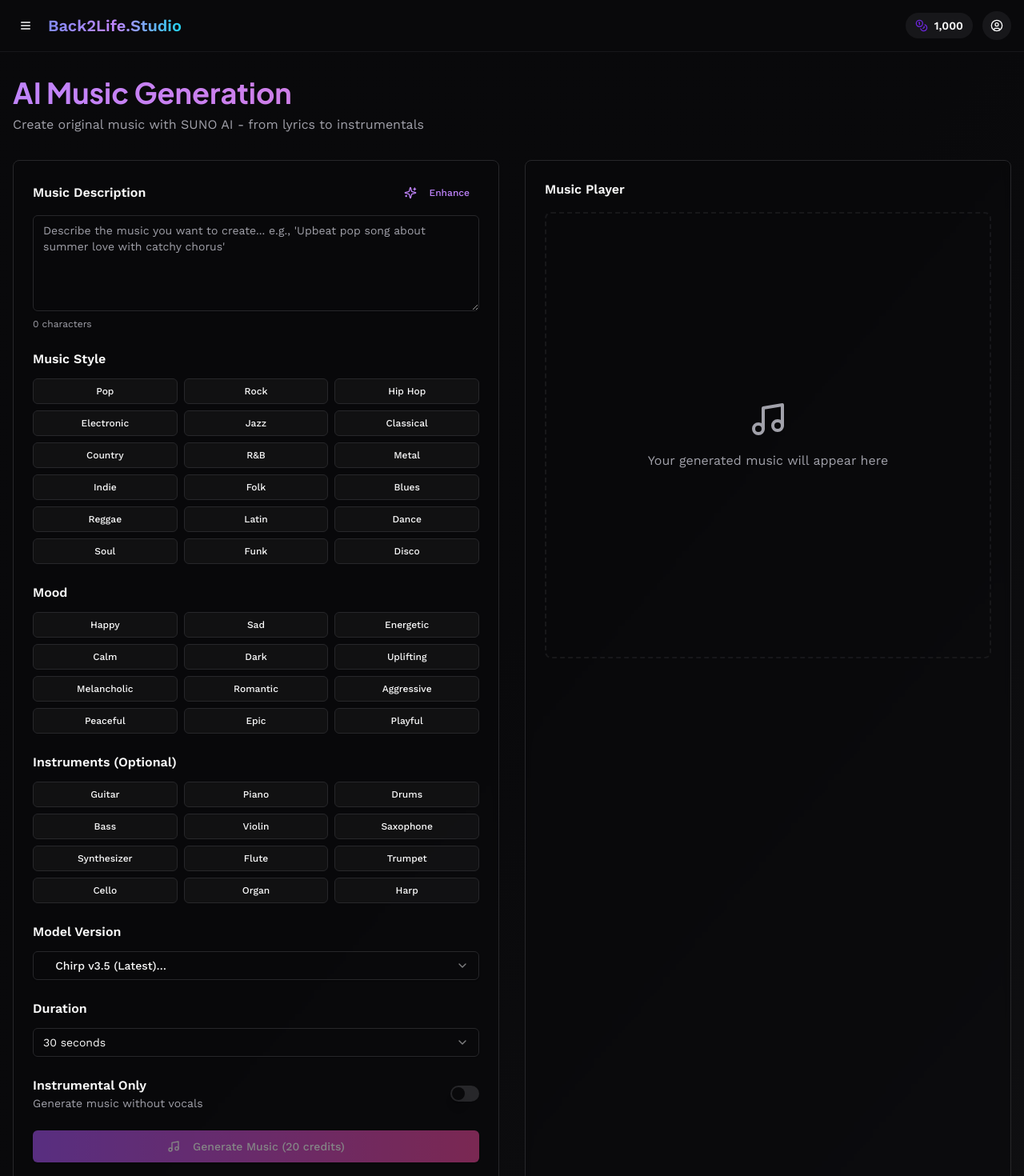
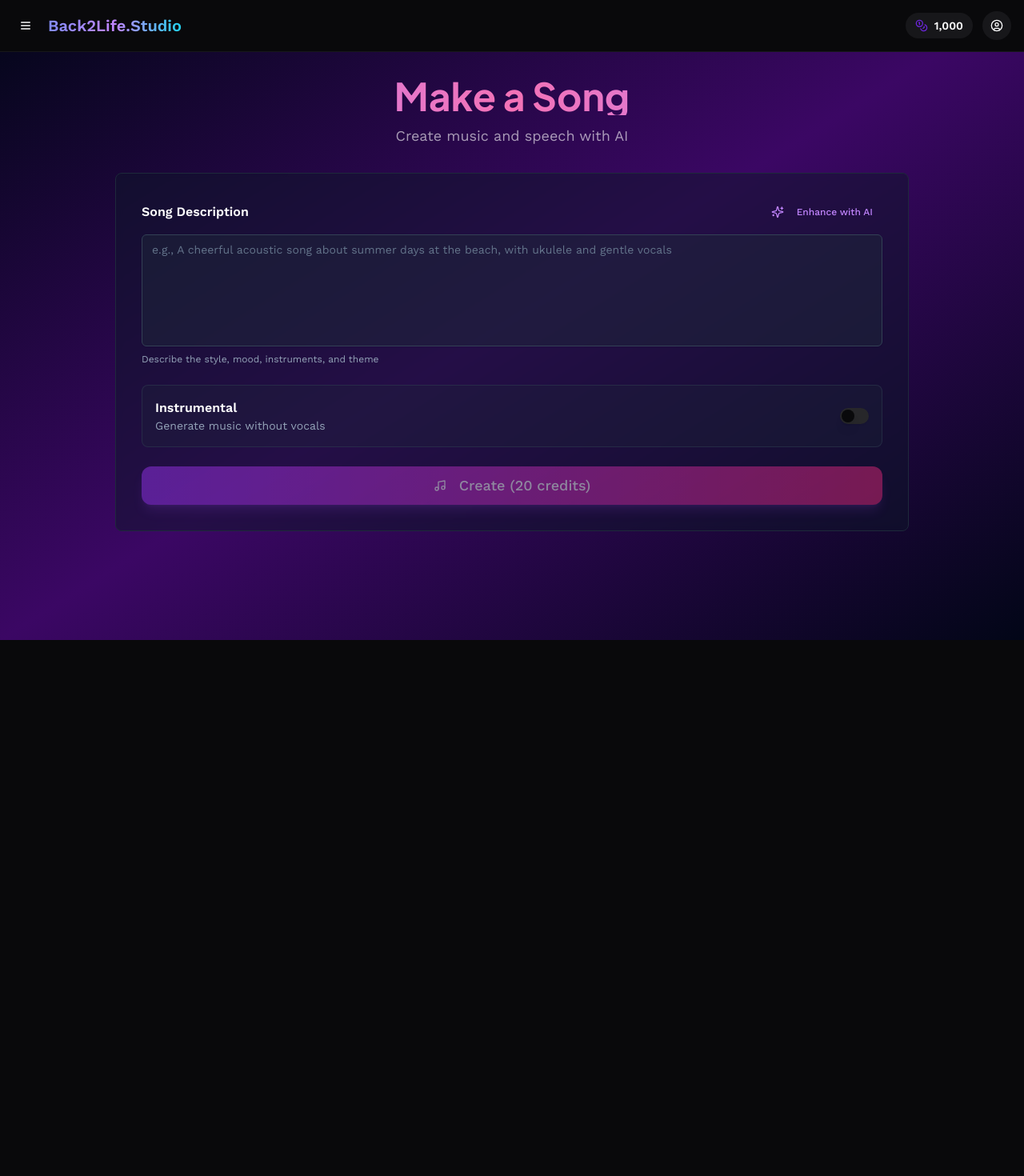
Before and after one commit to ashinstinct/sg-3f9e0639-0e46-47e0-ba87-cf415efaed8a-1774293159, a Next.js app: page /music in a window 1280 px wide. Shown: the top 1470 px of the page at 80% size. After the commit the page ends 800 px from the top, so only its background shows below. Built offline with nearby package versions, Linux system fonts and the light colour scheme.

Commit message:
fix(api): update suno implementation to match fal.ai docs

```diff
--- a/src/pages/api/fal/music-generate.ts
+++ b/src/pages/api/fal/music-generate.ts
@@ -1,7 +1,6 @@
 import type { NextApiRequest, NextApiResponse } from "next";
 import * as fal from "@fal-ai/serverless-client";
 
-// Initialize fal.ai client
 fal.config({
   credentials: process.env.FAL_KEY,
 });
@@ -15,40 +14,24 @@ export default async function handler(
   }
 
   try {
-    const {
-      prompt,
-      make_instrumental = false,
-      wait_audio = false,
-      model_version = "chirp-v3-5",
-      duration = 30,
-    } = req.body;
+    const { prompt, make_instrumental = false } = req.body;
 
-    if (!prompt || !prompt.trim()) {
+    if (!prompt || typeof prompt !== "string") {
       return res.status(400).json({ error: "Prompt is required" });
     }
 
-    console.log("Generating music with SUNO via fal.ai:", {
-      prompt: prompt.trim(),
-      make_instrumental,
-      wait_audio,
-      model_version,
-      duration,
-    });
+    console.log("Generating music with SUNO:", { prompt, make_instrumental });
 
-    // Call fal.ai SUNO API
+    // Use fal.ai's SUNO v3.5 model
     const result = await fal.subscribe("fal-ai/suno", {
       input: {
         prompt: prompt.trim(),
         make_instrumental,
-        wait_audio,
-        model_version,
-        duration,
+        wait_audio: true,
       },
       logs: true,
       onQueueUpdate: (update) => {
-        if (update.status === "IN_PROGRESS") {
-          console.log("SUNO generation in progress:", update.logs);
-        }
+        console.log("Queue update:", update.status);
       },
     });
 
@@ -68,6 +51,7 @@ export default async function handler(
   } catch (error: unknown) {
     console.error("SUNO generation error:", error);
     return res.status(500).json({
+      success: false,
       error: error instanceof Error ? error.message : "Failed to generate music",
     });
   }
--- a/src/pages/music.tsx
+++ b/src/pages/music.tsx
@@ -6,13 +6,6 @@ import { Card } from "@/components/ui/card";
 import { Textarea } from "@/components/ui/textarea";
 import { Label } from "@/components/ui/label";
 import { Switch } from "@/components/ui/switch";
-import {
-  Select,
-  SelectContent,
-  SelectItem,
-  SelectTrigger,
-  SelectValue,
-} from "@/components/ui/select";
 import { Loader2, Music, Download, Play, Pause, Sparkles } from "lucide-react";
 import { useToast } from "@/hooks/use-toast";
 import { hasEnoughCredits, deductCredits } from "@/services/creditsService";
@@ -20,47 +13,14 @@ import { saveToLibrary } from "@/services/libraryService";
 
 const CREDITS_COST = 20;
 
-const MODEL_VERSIONS = [
-  { id: "chirp-v3-5", name: "Chirp v3.5 (Latest)", description: "Best quality, most creative" },
-  { id: "chirp-v3-0", name: "Chirp v3.0", description: "Balanced quality and speed" },
-  { id: "chirp-v2-0", name: "Chirp v2.0", description: "Fast generation" },
-];
-
-const DURATION_OPTIONS = [
-  { value: 15, label: "15 seconds" },
-  { value: 30, label: "30 seconds" },
-  { value: 60, label: "1 minute" },
-  { value: 120, label: "2 minutes" },
-];
-
-const MUSIC_STYLES = [
-  "Pop", "Rock", "Hip Hop", "Electronic", "Jazz", "Classical",
-  "Country", "R&B", "Metal", "Indie", "Folk", "Blues",
-  "Reggae", "Latin", "Dance", "Soul", "Funk", "Disco",
-];
-
-const MOODS = [
-  "Happy", "Sad", "Energetic", "Calm", "Dark", "Uplifting",
-  "Melancholic", "Romantic", "Aggressive", "Peaceful", "Epic", "Playful",
-];
-
-const INSTRUMENTS = [
-  "Guitar", "Piano", "Drums", "Bass", "Violin", "Saxophone",
-  "Synthesizer", "Flute", "Trumpet", "Cello", "Organ", "Harp",
-];
-
 export default function MusicPage() {
   const [prompt, setPrompt] = useState("");
-  const [selectedStyle, setSelectedStyle] = useState("");
-  const [selectedMood, setSelectedMood] = useState("");
-  const [selectedInstruments, setSelectedInstruments] = useState<string[]>([]);
   const [makeInstrumental, setMakeInstrumental] = useState(false);
-  const [modelVersion, setModelVersion] = useState("chirp-v3-5");
-  const [duration, setDuration] = useState(30);
 
   const [isGenerating, setIsGenerating] = useState(false);
   const [generatedMusic, setGeneratedMusic] = useState<{
     audio_url: string;
+    video_url?: string;
     title?: string;
     duration?: number;
   } | null>(null);
@@ -70,26 +30,6 @@ export default function MusicPage() {
   const [audioElement, setAudioElement] = useState<HTMLAudioElement | null>(null);
 
   const { toast } = useToast();
-
-  const toggleInstrument = (instrument: string) => {
-    setSelectedInstruments(prev =>
-      prev.includes(instrument)
-        ? prev.filter(i => i !== instrument)
-        : [...prev, instrument]
-    );
-  };
-
-  const buildFullPrompt = () => {
-    const parts = [prompt.trim()];
-
-    if (selectedStyle) parts.push(`Style: ${selectedStyle}`);
-    if (selectedMood) parts.push(`Mood: ${selectedMood}`);
-    if (selectedInstruments.length > 0) {
-      parts.push(`Instruments: ${selectedInstruments.join(", ")}`);
-    }
-
-    return parts.join(". ");
-  };
 
   const enhancePrompt = async () => {
     if (!prompt.trim()) {
@@ -128,10 +68,8 @@ export default function MusicPage() {
   };
 
   const handleGenerate = async () => {
-    const fullPrompt = buildFullPrompt();
-
-    if (!fullPrompt.trim()) {
-      setError("Please provide a music description");
+    if (!prompt.trim()) {
+      setError("Please describe the music you want to create");
       return;
     }
 
@@ -149,11 +87,8 @@ export default function MusicPage() {
         method: "POST",
         headers: { "Content-Type": "application/json" },
         body: JSON.stringify({
-          prompt: fullPrompt,
+          prompt: prompt.trim(),
           make_instrumental: makeInstrumental,
-          wait_audio: true,
-          model_version: modelVersion,
-          duration,
         }),
       });
 
@@ -168,15 +103,14 @@ export default function MusicPage() {
           CREDITS_COST,
           "Music Generation (SUNO)",
           {
-            prompt: fullPrompt,
-            model: modelVersion,
-            duration,
+            prompt: prompt.trim(),
             instrumental: makeInstrumental,
           }
         );
 
         setGeneratedMusic({
           audio_url: data.audio_url,
+          video_url: data.video_url,
           title: data.title,
           duration: data.duration,
         });
@@ -186,9 +120,7 @@ export default function MusicPage() {
           url: data.audio_url,
           type: "music",
           metadata: {
-            prompt: fullPrompt,
-            model: modelVersion,
-            duration,
+            prompt: prompt.trim(),
             instrumental: makeInstrumental,
           },
         });
@@ -234,155 +166,55 @@ export default function MusicPage() {
         title="AI Music Generation - SUNO"
         description="Generate original music with AI using SUNO"
       />
-      <div className="min-h-screen bg-gradient-to-br from-background via-background to-muted/20">
+      <div className="min-h-screen bg-gradient-to-br from-slate-950 via-purple-950 to-slate-950">
         <Navigation />
 
-        <main className="container mx-auto px-4 py-12 pt-24 max-w-7xl">
-          <div className="mb-8">
-            <h1 className="font-heading font-bold text-4xl mb-2 bg-gradient-to-r from-purple-400 to-pink-400 bg-clip-text text-transparent">
-              AI Music Generation
+        <main className="container mx-auto px-4 py-12 pt-24 max-w-5xl">
+          <div className="mb-8 text-center">
+            <h1 className="font-heading font-bold text-5xl mb-3 bg-gradient-to-r from-purple-400 via-pink-400 to-purple-400 bg-clip-text text-transparent">
+              Make a Song
             </h1>
-            <p className="text-muted-foreground">
-              Create original music with SUNO AI - from lyrics to instrumentals
+            <p className="text-lg text-white/60">
+              Create music and speech with AI
             </p>
           </div>
 
-          <div className="grid grid-cols-1 lg:grid-cols-2 gap-8">
-            {/* Left Column - Settings */}
-            <Card className="p-6 bg-card/50 backdrop-blur-sm space-y-6">
-              {/* Music Description */}
-              <div>
+          <Card className="p-8 bg-slate-900/50 backdrop-blur-sm border-slate-800 mb-8">
+            {/* Main Input */}
+            <div className="mb-6">
               <div className="flex items-center justify-between mb-3">
-                  <Label htmlFor="prompt" className="text-base font-semibold">
-                    Music Description
+                <Label htmlFor="prompt" className="text-base font-semibold text-white">
+                  Song Description
                 </Label>
                 <Button
                   variant="ghost"
                   size="sm"
                   onClick={enhancePrompt}
-                    className="text-purple-400 hover:text-purple-300"
+                  className="text-purple-400 hover:text-purple-300 hover:bg-purple-400/10"
                 >
                   <Sparkles className="w-4 h-4 mr-2" />
-                    Enhance
+                  Enhance with AI
                 </Button>
               </div>
               <Textarea
                 id="prompt"
                 value={prompt}
                 onChange={(e) => setPrompt(e.target.value)}
-                  placeholder="Describe the music you want to create... e.g., 'Upbeat pop song about summer love with catchy chorus'"
-                  className="min-h-[120px]"
+                placeholder="e.g., A cheerful acoustic song about summer days at the beach, with ukulele and gentle vocals"
+                className="min-h-[140px] bg-slate-800/50 border-slate-700 text-white placeholder:text-slate-500 text-base resize-none focus:ring-purple-500/50"
               />
-                <p className="text-xs text-muted-foreground mt-2">
-                  {prompt.length} characters
+              <p className="text-xs text-slate-400 mt-2">
+                Describe the style, mood, instruments, and theme
               </p>
             </div>
 
-              {/* Style Selection */}
+            {/* Instrumental Toggle */}
+            <div className="flex items-center justify-between p-4 bg-slate-800/30 rounded-lg border border-slate-700/50 mb-6">
               <div>
-                <Label className="text-base font-semibold mb-3 block">Music Style</Label>
-                <div className="grid grid-cols-3 gap-2">
-                  {MUSIC_STYLES.map((style) => (
-                    <Button
-                      key={style}
-                      variant={selectedStyle === style ? "default" : "outline"}
-                      size="sm"
-                      onClick={() => setSelectedStyle(selectedStyle === style ? "" : style)}
-                      className="text-xs"
-                    >
-                      {style}
-                    </Button>
-                  ))}
-                </div>
-              </div>
-
-              {/* Mood Selection */}
-              <div>
-                <Label className="text-base font-semibold mb-3 block">Mood</Label>
-                <div className="grid grid-cols-3 gap-2">
-                  {MOODS.map((mood) => (
-                    <Button
-                      key={mood}
-                      variant={selectedMood === mood ? "default" : "outline"}
-                      size="sm"
-                      onClick={() => setSelectedMood(selectedMood === mood ? "" : mood)}
-                      className="text-xs"
-                    >
-                      {mood}
-                    </Button>
-                  ))}
-                </div>
-              </div>
-
-              {/* Instruments */}
-              <div>
-                <Label className="text-base font-semibold mb-3 block">
-                  Instruments (Optional)
+                <Label htmlFor="instrumental" className="text-base font-semibold text-white cursor-pointer">
+                  Instrumental
                 </Label>
-                <div className="grid grid-cols-3 gap-2">
-                  {INSTRUMENTS.map((instrument) => (
-                    <Button
-                      key={instrument}
-                      variant={selectedInstruments.includes(instrument) ? "default" : "outline"}
-                      size="sm"
-                      onClick={() => toggleInstrument(instrument)}
-                      className="text-xs"
-                    >
-                      {instrument}
-                    </Button>
-                  ))}
-                </div>
-              </div>
-
-              {/* Model Version */}
-              <div>
-                <Label className="text-base font-semibold mb-3 block">Model Version</Label>
-                <Select value={modelVersion} onValueChange={setModelVersion}>
-                  <SelectTrigger>
-                    <SelectValue />
-                  </SelectTrigger>
-                  <SelectContent>
-                    {MODEL_VERSIONS.map((model) => (
-                      <SelectItem key={model.id} value={model.id}>
-                        <div>
-                          <div className="font-medium">{model.name}</div>
-                          <div className="text-xs text-muted-foreground">
-                            {model.description}
-                          </div>
-                        </div>
-                      </SelectItem>
-                    ))}
-                  </SelectContent>
-                </Select>
-              </div>
-
-              {/* Duration */}
-              <div>
-                <Label className="text-base font-semibold mb-3 block">Duration</Label>
-                <Select
-                  value={duration.toString()}
-                  onValueChange={(val) => setDuration(parseInt(val))}
-                >
-                  <SelectTrigger>
-                    <SelectValue />
-                  </SelectTrigger>
-                  <SelectContent>
-                    {DURATION_OPTIONS.map((option) => (
-                      <SelectItem key={option.value} value={option.value.toString()}>
-                        {option.label}
-                      </SelectItem>
-                    ))}
-                  </SelectContent>
-                </Select>
-              </div>
-
-              {/* Instrumental Toggle */}
-              <div className="flex items-center justify-between">
-                <div>
-                  <Label htmlFor="instrumental" className="text-base font-semibold">
-                    Instrumental Only
-                  </Label>
-                  <p className="text-sm text-muted-foreground">
+                <p className="text-sm text-slate-400">
                   Generate music without vocals
                 </p>
               </div>
@@ -390,6 +222,7 @@ export default function MusicPage() {
                 id="instrumental"
                 checked={makeInstrumental}
                 onCheckedChange={setMakeInstrumental}
+                className="data-[state=checked]:bg-purple-500"
               />
             </div>
 
@@ -397,55 +230,55 @@ export default function MusicPage() {
             <Button
               onClick={handleGenerate}
               disabled={isGenerating || !prompt.trim()}
-                className="w-full bg-gradient-to-r from-purple-500 to-pink-500 hover:from-purple-600 hover:to-pink-600 text-white"
+              className="w-full bg-gradient-to-r from-purple-600 to-pink-600 hover:from-purple-700 hover:to-pink-700 text-white text-lg py-6 rounded-xl shadow-lg shadow-purple-500/25"
               size="lg"
             >
               {isGenerating ? (
                 <>
                   <Loader2 className="w-5 h-5 mr-2 animate-spin" />
-                    Generating Music...
+                  Creating your song...
                 </>
               ) : (
                 <>
                   <Music className="w-5 h-5 mr-2" />
-                    Generate Music ({CREDITS_COST} credits)
+                  Create ({CREDITS_COST} credits)
                 </>
               )}
             </Button>
 
             {error && (
-                <div className="p-4 bg-destructive/10 border border-destructive/20 rounded-lg text-destructive text-sm">
+              <div className="mt-4 p-4 bg-red-500/10 border border-red-500/20 rounded-lg text-red-400 text-sm">
                 {error}
               </div>
             )}
           </Card>
 
-            {/* Right Column - Preview */}
-            <Card className="p-6 bg-card/50 backdrop-blur-sm">
-              <Label className="text-base font-semibold mb-4 block">Music Player</Label>
-
-              {generatedMusic ? (
-                <div className="space-y-4">
-                  {/* Music Info */}
+          {/* Music Player */}
+          {generatedMusic && (
+            <Card className="p-8 bg-slate-900/50 backdrop-blur-sm border-slate-800">
+              <div className="text-center mb-6">
                 {generatedMusic.title && (
-                    <div className="text-center mb-4">
-                      <h3 className="text-lg font-semibold">{generatedMusic.title}</h3>
+                  <h3 className="text-2xl font-bold text-white mb-2">{generatedMusic.title}</h3>
+                )}
                 {generatedMusic.duration && (
-                        <p className="text-sm text-muted-foreground">
+                  <p className="text-slate-400">
                     {Math.floor(generatedMusic.duration / 60)}:
                     {(generatedMusic.duration % 60).toString().padStart(2, "0")}
                   </p>
                 )}
               </div>
-                  )}
 
-                  {/* Waveform Placeholder */}
-                  <div className="bg-muted/20 rounded-lg p-8 flex items-center justify-center">
-                    <div className="flex items-end gap-1 h-24">
-                      {[...Array(40)].map((_, i) => (
+              {/* Waveform Visualization */}
+              <div className="bg-slate-800/30 rounded-xl p-8 mb-6 flex items-center justify-center">
+                <div className="flex items-end gap-1 h-32">
+                  {[...Array(50)].map((_, i) => (
                     <div
                       key={i}
-                          className="w-1 bg-gradient-to-t from-purple-400 to-pink-400 rounded-full animate-pulse"
+                      className={`w-1 rounded-full transition-all ${
+                        isPlaying
+                          ? "bg-gradient-to-t from-purple-500 to-pink-500 animate-pulse"
+                          : "bg-gradient-to-t from-purple-600/50 to-pink-600/50"
+                      }`}
                       style={{
                         height: `${Math.random() * 100}%`,
                         animationDelay: `${i * 0.05}s`,
@@ -460,7 +293,7 @@ export default function MusicPage() {
                 <Button
                   onClick={togglePlayPause}
                   size="lg"
-                      className="flex-1"
+                  className="flex-1 bg-purple-600 hover:bg-purple-700 text-white"
                 >
                   {isPlaying ? (
                     <>
@@ -478,6 +311,7 @@ export default function MusicPage() {
                   asChild
                   variant="outline"
                   size="lg"
+                  className="flex-1 border-slate-700 hover:bg-slate-800"
                 >
                   <a href={generatedMusic.audio_url} download="music.mp3">
                     <Download className="w-5 h-5 mr-2" />
@@ -485,25 +319,19 @@ export default function MusicPage() {
                   </a>
                 </Button>
               </div>
+            </Card>
+          )}
+
+          {/* Loading State */}
+          {isGenerating && (
+            <Card className="p-8 bg-slate-900/50 backdrop-blur-sm border-slate-800">
+              <div className="text-center">
+                <Loader2 className="w-16 h-16 animate-spin mx-auto mb-4 text-purple-500" />
+                <h3 className="text-xl font-semibold text-white mb-2">Creating your music...</h3>
+                <p className="text-slate-400">This usually takes 30-60 seconds</p>
               </div>
-              ) : (
-                <div className="aspect-square rounded-lg border-2 border-dashed border-border/50 flex items-center justify-center text-muted-foreground">
-                  {isGenerating ? (
-                    <div className="text-center">
-                      <Loader2 className="w-12 h-12 animate-spin mx-auto mb-4 text-primary" />
-                      <p>Creating your music...</p>
-                      <p className="text-sm mt-2">This may take 30-60 seconds</p>
-                    </div>
-                  ) : (
-                    <div className="text-center">
-                      <Music className="w-12 h-12 mx-auto mb-4 text-muted-foreground" />
-                      <p>Your generated music will appear here</p>
-                    </div>
+            </Card>
           )}
-                </div>
-              )}
-            </Card>
-          </div>
         </main>
       </div>
     </>
```
Lines whose indentation alone changed are shown as unchanged.
